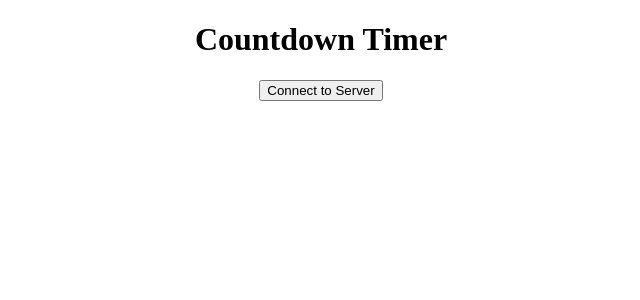
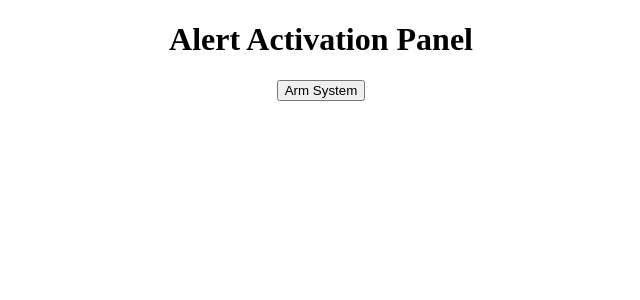
Before and after one commit to rndmzd/remote-alerts, a React app in the folder packages/client/: page / in a window 1280 px wide. Shown: the top 300 px of the page, without its empty margins (319-959 px from the left). Built offline with nearby package versions, Linux system fonts and the light colour scheme; no server answers.

Commit message:
Change client alert panel text.

```diff
--- a/packages/client/src/App.tsx
+++ b/packages/client/src/App.tsx
@@ -10,11 +10,11 @@ const App: React.FC = () => {
 
   return (
     <div className="App">
-      <h1>Countdown Timer</h1>
+      <h1>Alert Activation Panel</h1>
       {isConnected ? (
         <Countdown />
       ) : (
-        <button onClick={handleConnect}>Connect to Server</button>
+        <button onClick={handleConnect}>Arm System</button>
       )}
     </div>
   );
```
